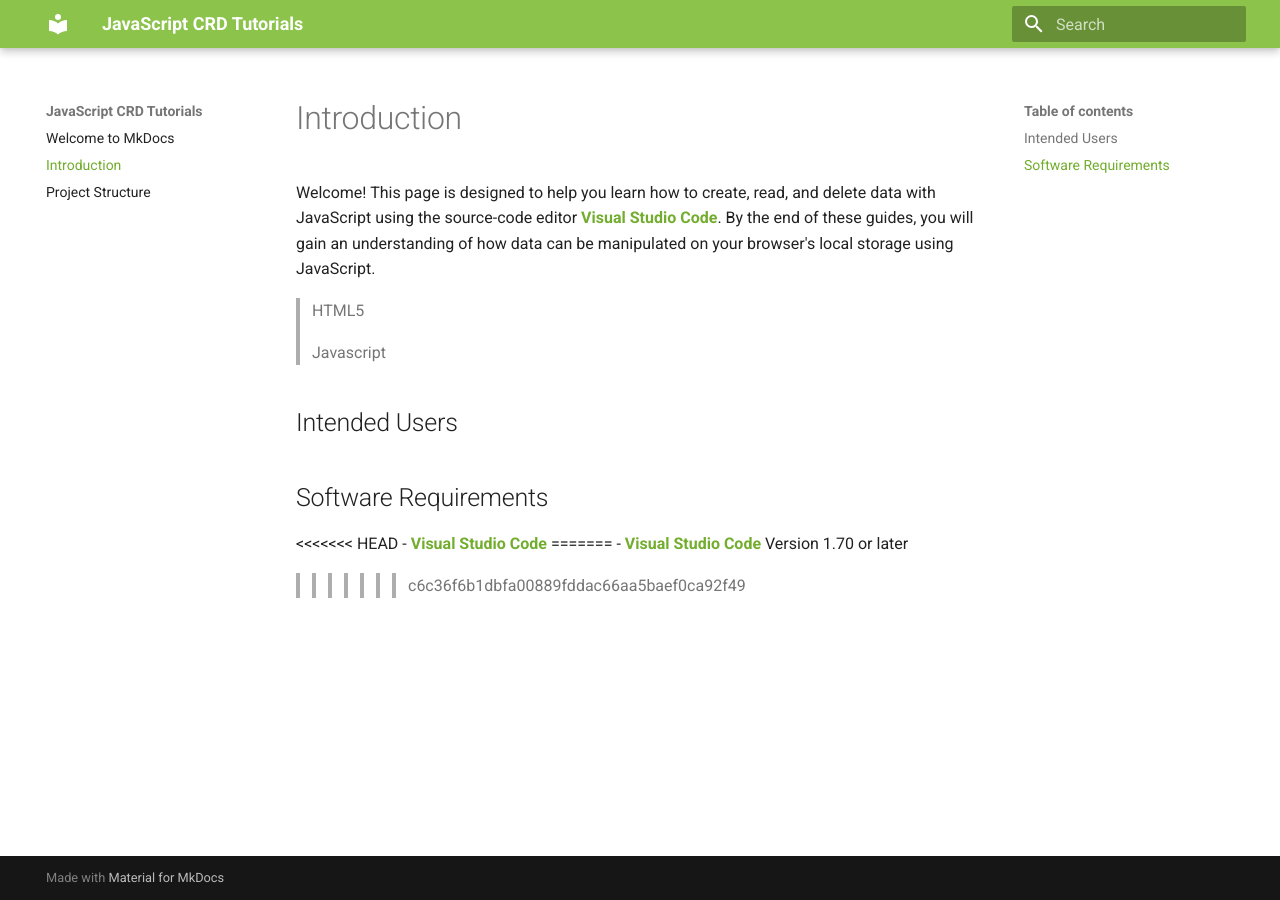
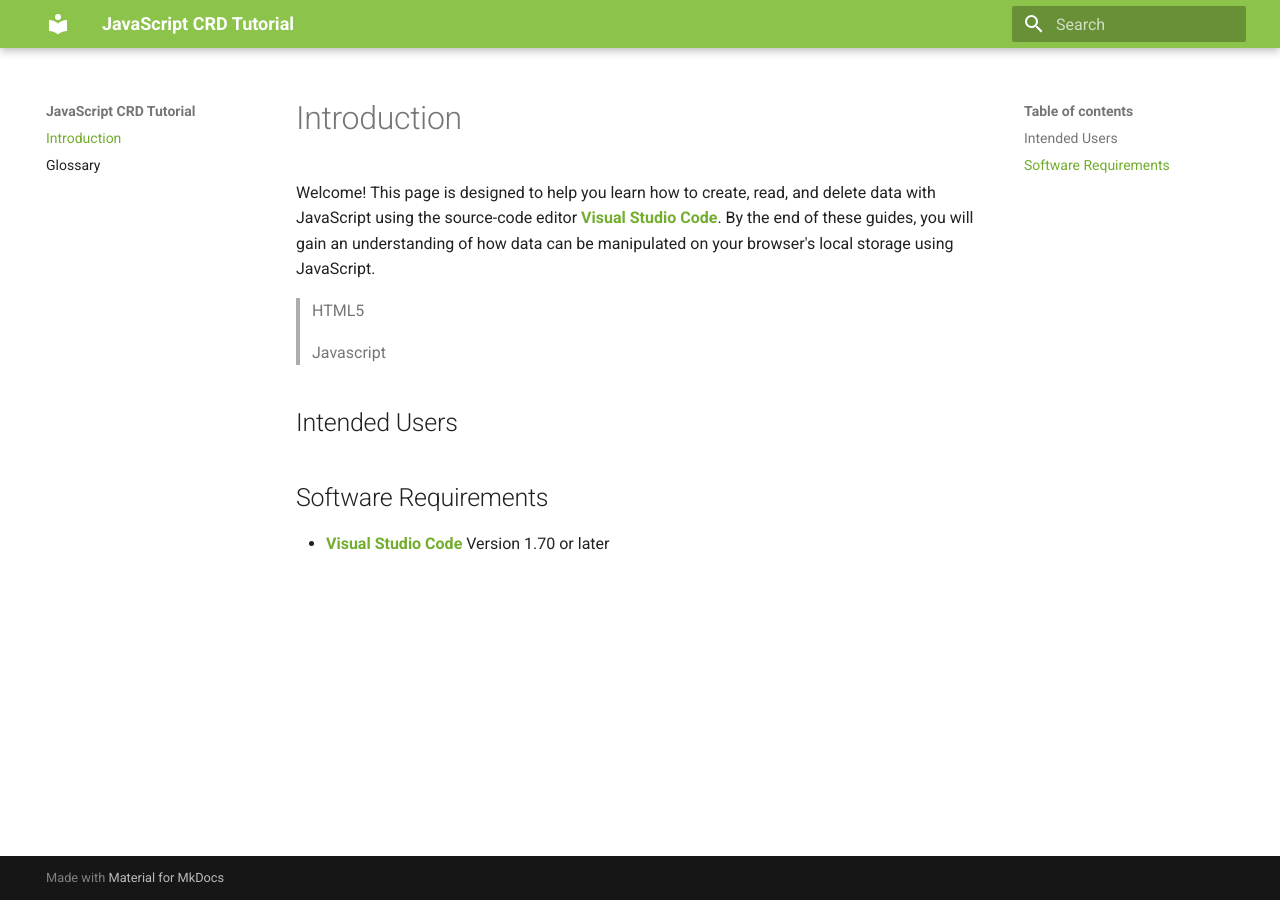
Before and after one commit to mnkhee/user-docs-project, an MkDocs documentation site: the page built from docs/introduction.md, in a window 1280 px wide. Built offline with MkDocs 1.6.1 and Material for MkDocs 9.7.7, drawn with Linux system fonts in a browser that asks for light colours.

Commit message:
Change page navigation bar ordering

```diff
--- a/docs/introduction.md
+++ b/docs/introduction.md
@@ -10,9 +10,4 @@ Welcome! This page is designed to help you learn how to create, read, and delete
 
 ## Software Requirements
 
-<<<<<<< HEAD
-- [**Visual Studio Code**](https://code.visualstudio.com/download)
-=======
 - [**Visual Studio Code**](https://code.visualstudio.com/download) Version 1.70 or later
-
->>>>>>> c6c36f6b1dbfa00889fddac66aa5baef0ca92f49
--- a/mkdocs.yml
+++ b/mkdocs.yml
@@ -1,5 +1,8 @@
-site_name: JavaScript CRD Tutorials
+site_name: JavaScript CRD Tutorial
 theme:
   name: material
   palette:
     primary: light-green
+nav:
+  - 'introduction.md'
+  - 'glossary.md'
```
Also changed, not shown: docs/glossary.md (added, +1 -0 lines).
